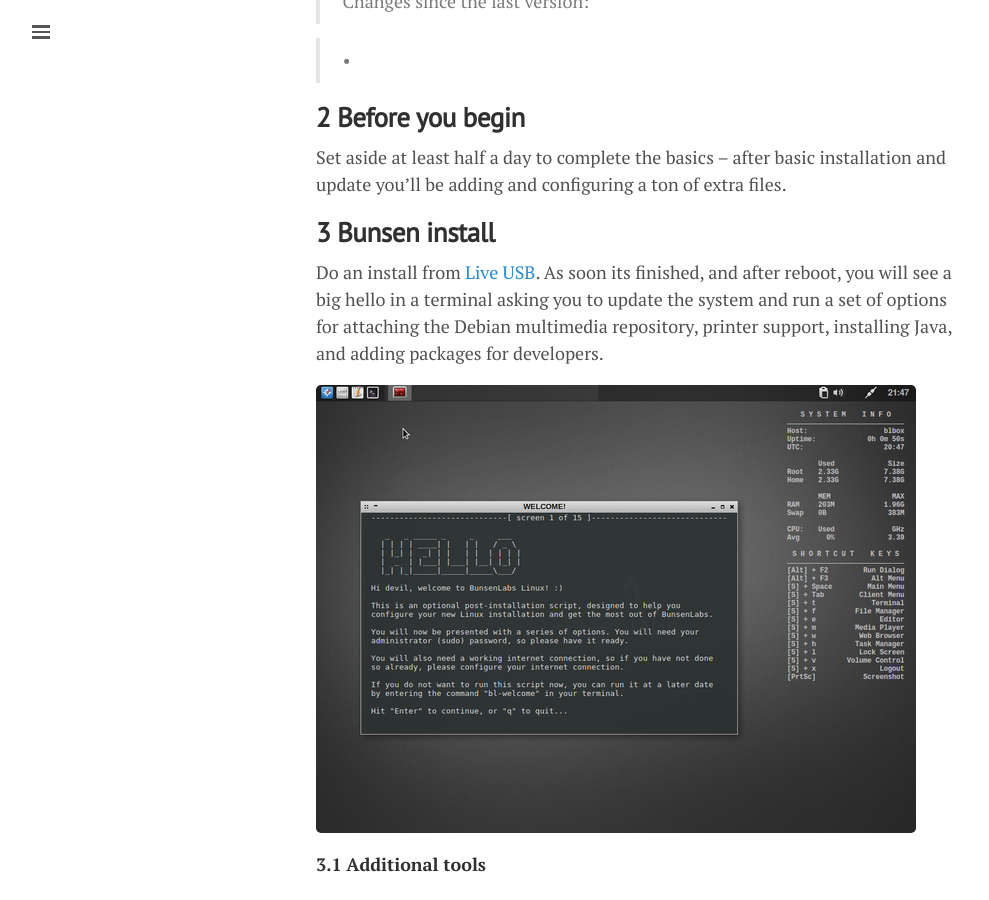
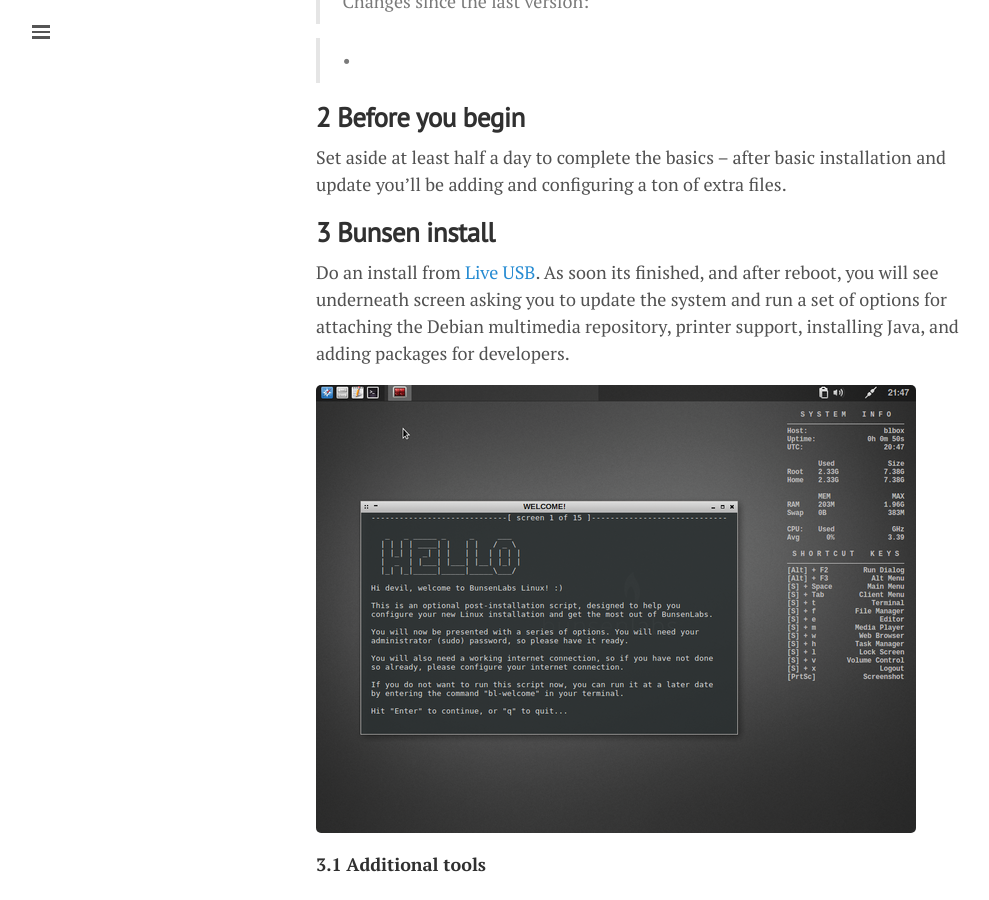
Before and after one commit to lgeurts/lgeurts.github.io, a Jekyll site: the page built from _posts/2017-07-11-bunsenlabs-linux-setup-notes-for dell-inspiron-6000.md, in a window 1280 px wide and 900 px high, scrolled down 1155 px. Shown: the whole window, without its empty margins (0-989 px from the left). Built offline with Jekyll 4.4.1, drawn with Linux system fonts in a browser that asks for light colours; nearby versions of some CDN libraries; comment, search, counter and statistics services are not loaded.

Commit message:
Update 2017-07-11-bunsenlabs-linux-setup-notes-for dell-inspiron-6000.md

```diff
--- a/_posts/2017-07-11-bunsenlabs-linux-setup-notes-for dell-inspiron-6000.md
+++ b/_posts/2017-07-11-bunsenlabs-linux-setup-notes-for dell-inspiron-6000.md
@@ -33,7 +33,7 @@
 **3 Bunsen install**
 ---------------------
 
-Do an install from [Live USB](https://www.bunsenlabs.org/installation.html). As soon its finished, and after reboot, you will see a big hello in a terminal asking you to update the system and run a set of options for attaching the Debian multimedia repository, printer support, installing Java, and adding packages for developers.
+Do an install from [Live USB](https://www.bunsenlabs.org/installation.html). As soon its finished, and after reboot, you will see underneath screen asking you to update the system and run a set of options for attaching the Debian multimedia repository, printer support, installing Java, and adding packages for developers.
 
 ![BunsenLabs Welcome](/assets/bunsenlabs-welcome.jpg)
 
```
